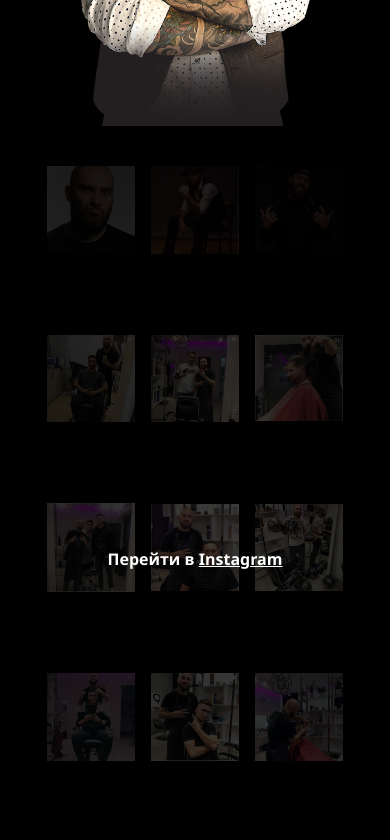
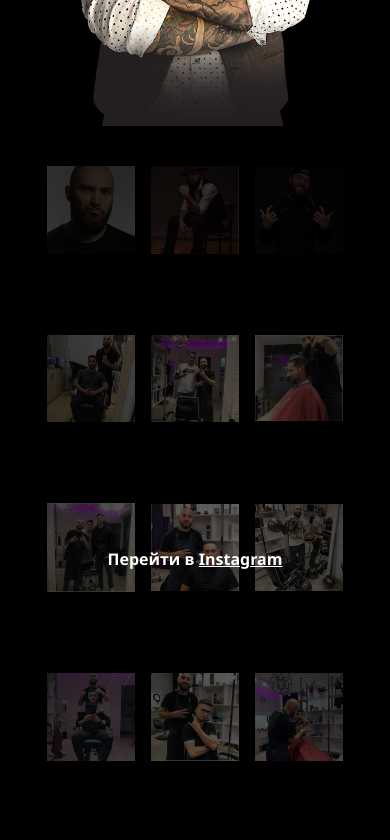
Before and after one commit to RuslanVaisov/boroda, a React (Create React App) app: page / in a window 390 px wide. Shown: the part 2520-3360 px from the top of the page. Built offline with nearby package versions, Linux system fonts and the light colour scheme.

Commit message:
fifth commit

```diff
--- a/src/assets/Instagram.scss
+++ b/src/assets/Instagram.scss
@@ -77,7 +77,7 @@
 
       &:after {
         content: "";
-        background-color: rgba($color: #000000, $alpha: 0.5);
+        background-color: rgba($color: #000000, $alpha: 0.2);
 
         box-shadow: inset 60px 50px 125px #000, inset -60px -50px -125px #000;
       }
@@ -103,7 +103,7 @@
 
       &:after {
         content: "";
-        background-color: rgba($color: #000000, $alpha: 0.5);
+        background-color: rgba($color: #000000, $alpha: 0.2);
 
         box-shadow: inset 40px 25px 62.5px #000, inset -40px -25px -62.5px #000;
       }
--- a/src/assets/Showcase.scss
+++ b/src/assets/Showcase.scss
@@ -210,7 +210,7 @@
 
       .showcase-left {
         img {
-          width: 40px;
+          width: 42px;
         }
 
         h1 {
--- a/src/components/Services.js
+++ b/src/components/Services.js
@@ -11,6 +11,7 @@
       <div className="services-center">
         <img src={servicesCenter} alt="услуги" />
         <video
+          playsInline
           loop
           autoPlay
           muted
```
